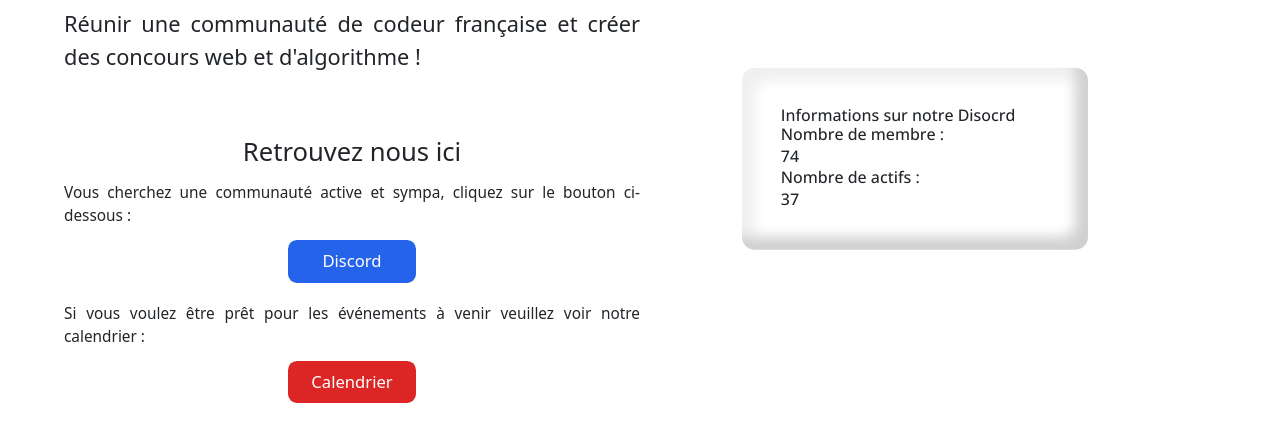
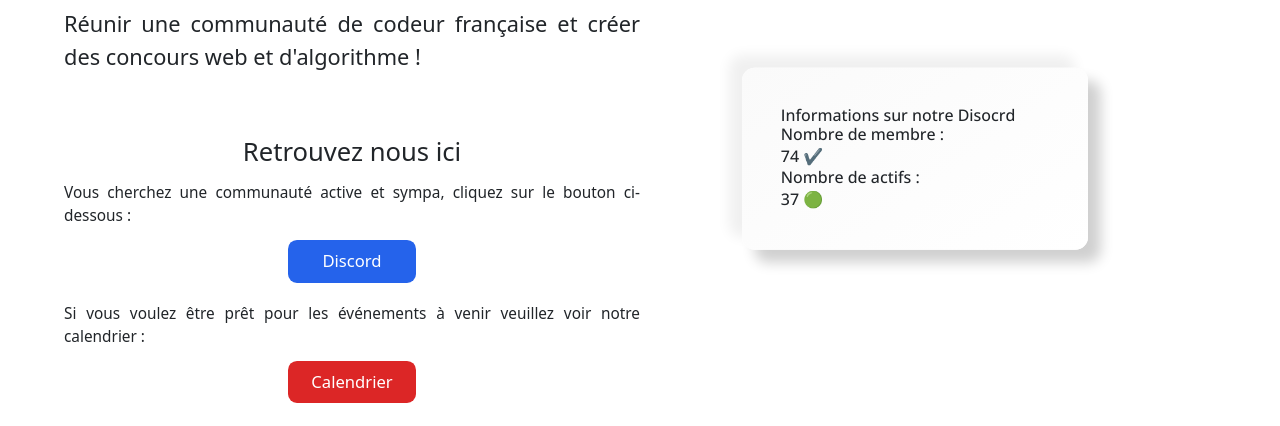
Before and after one commit to jasiukiewicztymon/Just-coding, a plain HTML site: page Fun code turnament site/index.html in a window 1280 px wide. Shown: the part 166-592 px from the top of the page. Drawn offline with nearby package versions, Linux system fonts and the light colour scheme; files that its build step writes are made by us from their sources.

Commit message:
Update index.scss

```diff
--- a/Fun code turnament site/style/index.scss
+++ b/Fun code turnament site/style/index.scss
@@ -7,6 +7,11 @@ b {
 
 body {
     text-decoration: none;
+    -moz-user-select: none;
+    -khtml-user-select: none;
+    -webkit-user-select: none;
+    -ms-user-select: none;
+    user-select: none;
     nav {
         a {
             transition: .5s;
@@ -35,8 +40,19 @@ body {
     }
     #serverinfo {
         font-family: 'Open Sans', sans-serif;
-        box-shadow: inset -1vw -1vw 1vw #d0d0d0,
-                    inset 1vw 1vw 1vw #f0f0f0;
+        background: linear-gradient(145deg, #fafafa, #ffffff);
+        box-shadow: 1vw 1vw 1vw #d0d0d0,
+                    -1vw -1vw 1vw #f0f0f0;
+        #activemembers {
+            &::after {
+                content: ' 🟢';
+            }
+        }
+        #totalmembers {
+            &::after {
+                content: ' ✔️';
+            }
+        }
     }
     #copyrights {
         position: fixed;
@@ -47,3 +63,18 @@ body {
     }
 }
 // responsible disgn applied for all mobiles disgn
+
+//scrollbar
+::-webkit-scrollbar {
+    width: 10px;
+}
+::-webkit-scrollbar-track {
+    background: #ffffff;
+}
+::-webkit-scrollbar-thumb {
+    background: rgb(49, 105, 207);
+    transition: .5s;
+    &:hover {
+        background: rgb(22, 78, 201);
+    }
+}
```
